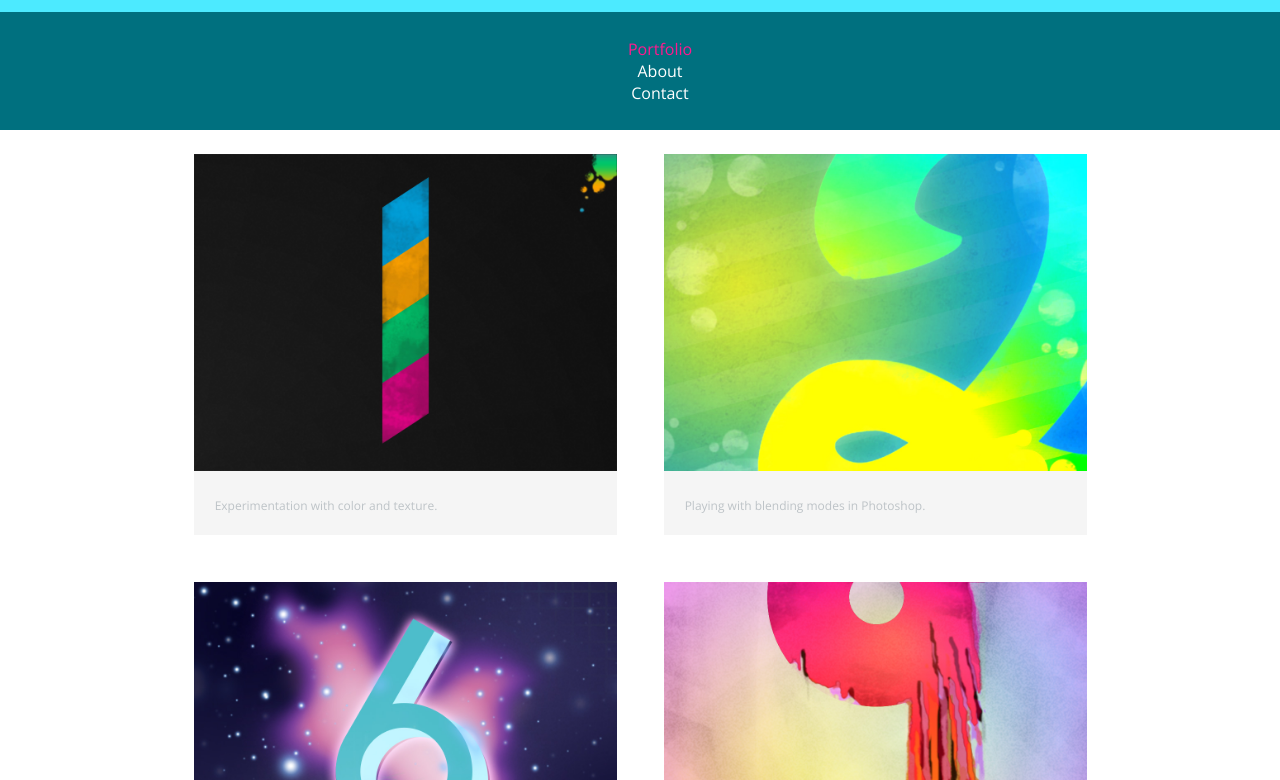
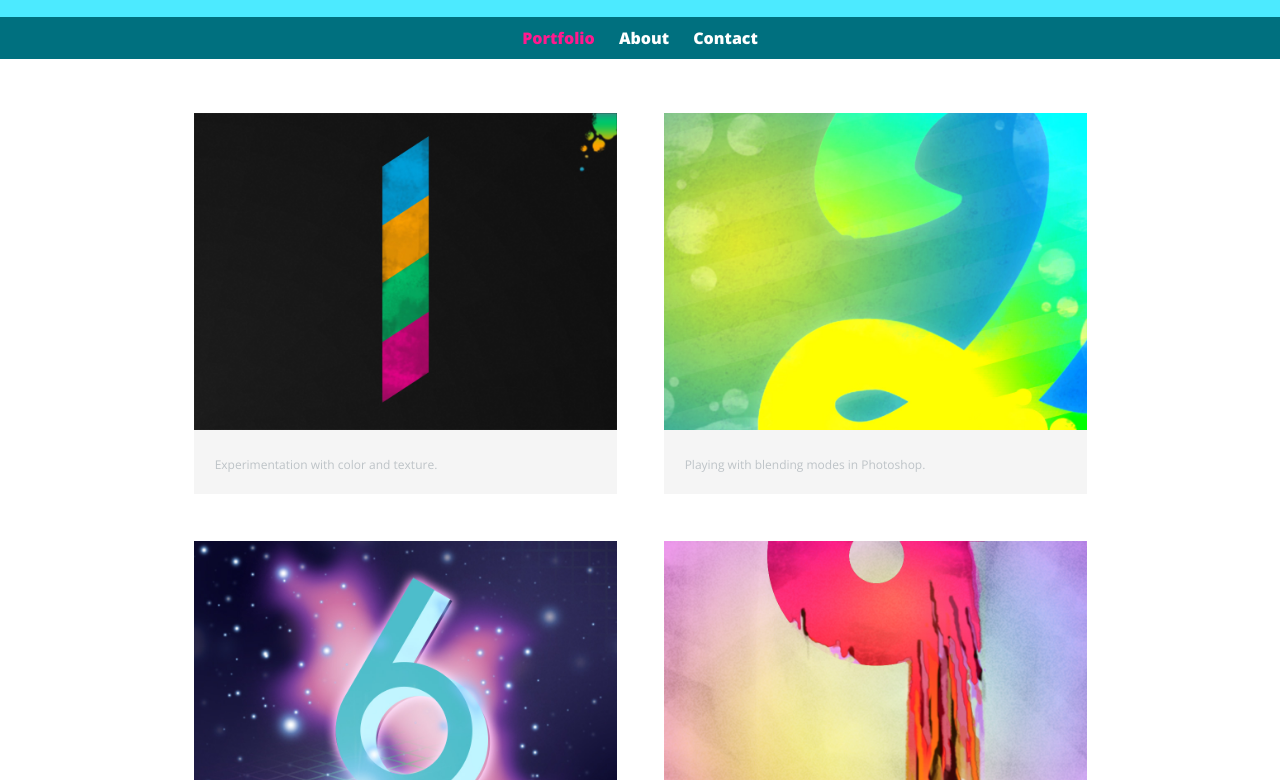
Before and after one commit to coreydavenport/RUS1, a plain HTML site: page index.html in a window 1280 px wide. Shown: the part 72-852 px from the top of the page. Drawn offline with nearby package versions, Linux system fonts and the light colour scheme.

Commit message:
Css fix
fixed header space problem

```diff
--- a/css/main.css
+++ b/css/main.css
@@ -26,6 +26,15 @@ img {
 HEADING
 ***********************************/
 
+header {
+  float: left;
+  margin: 0 0 30px 0;
+  padding: 5px 0 0 0;
+  width: 100%;
+
+}
+
+
 #logo {
   text-align: center;
   margin: 0;
@@ -47,6 +56,8 @@ h2 {
 
 
 
+
+
 /**********************************
 NAVIGATION
 ***********************************/
@@ -57,7 +68,20 @@ nav {
   margin: 20px 0 0;
 }
 
+nav ul {
+  list-style: none;
+  margin: 0 10px;
+  padding: 0;
+}
 
+nav li {
+  display: inline-block;
+}
+
+nav a {
+  font-weight: 800;
+  padding: 15px 10px;
+}
 
 /**********************************
 FOOTER
@@ -71,7 +95,11 @@ footer {
   color: #ccc;
 }
 
-
+.social-icon {
+  width: 20px;
+  height: 20px;
+  margin: 0 5px;
+}
 
 /**********************************
 PAGE: PORTFOLIO
--- a/index.html
+++ b/index.html
@@ -57,8 +57,8 @@
         </ul>
       </section>
       <footer>
-        <a href="http://twitter.com/nickrp"><img src="img/twitter-wrap.png" alt="Twitter Logo"></a>
-        <a href="http://facebook.com/nickpettit"><img src="img/facebook-wrap.png" alt="Facebook Logo"></a>
+        <a href="http://twitter.com/nickrp"><img src="img/twitter-wrap.png" alt="Twitter Logo" class="social-icon"></a>
+        <a href="http://facebook.com/nickpettit"><img src="img/facebook-wrap.png" alt="Facebook Logo" class="social-icon"></a>
         <p>&copy; 2015 Corey Davenport.</p>
       </footer>
     </div>
```
